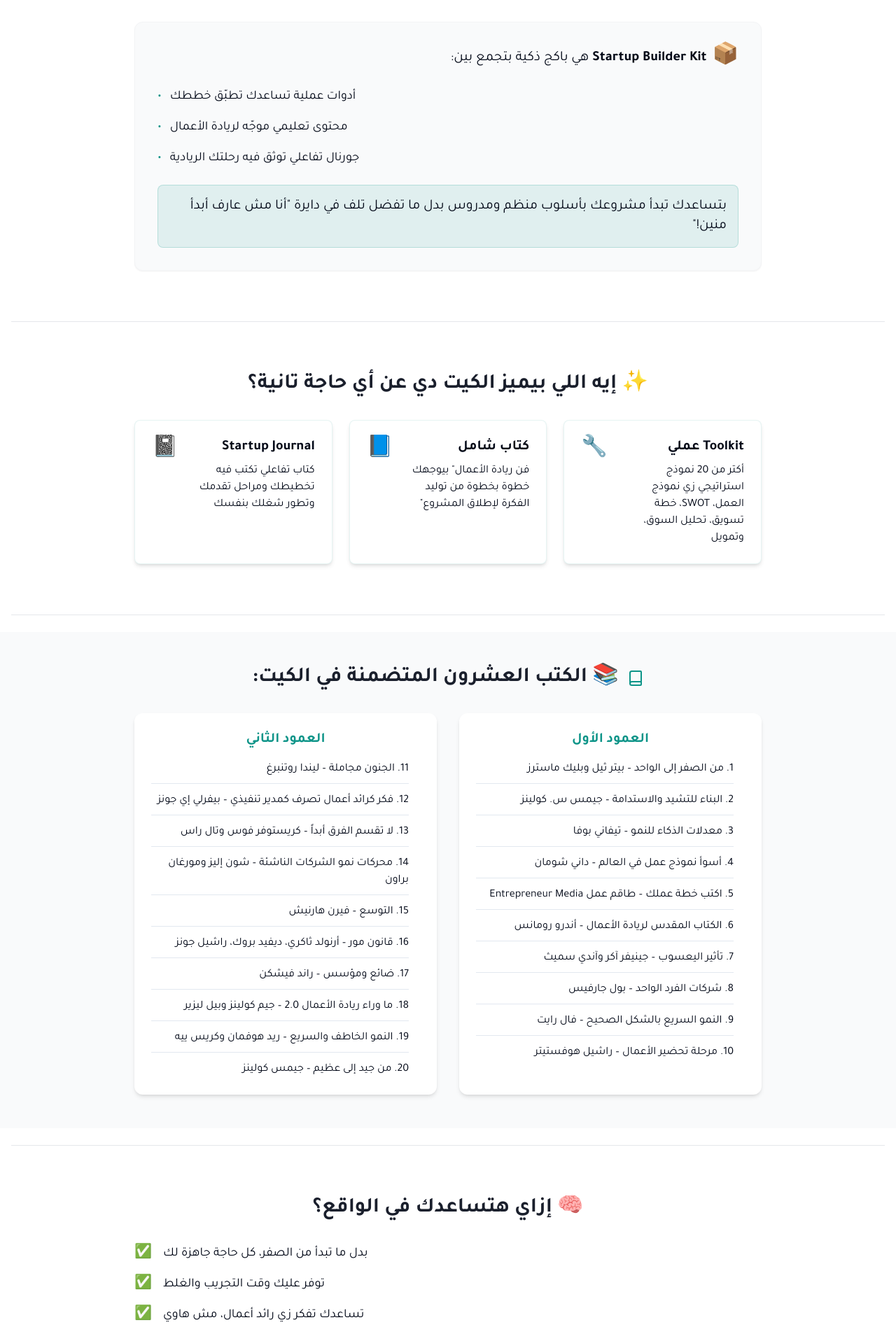
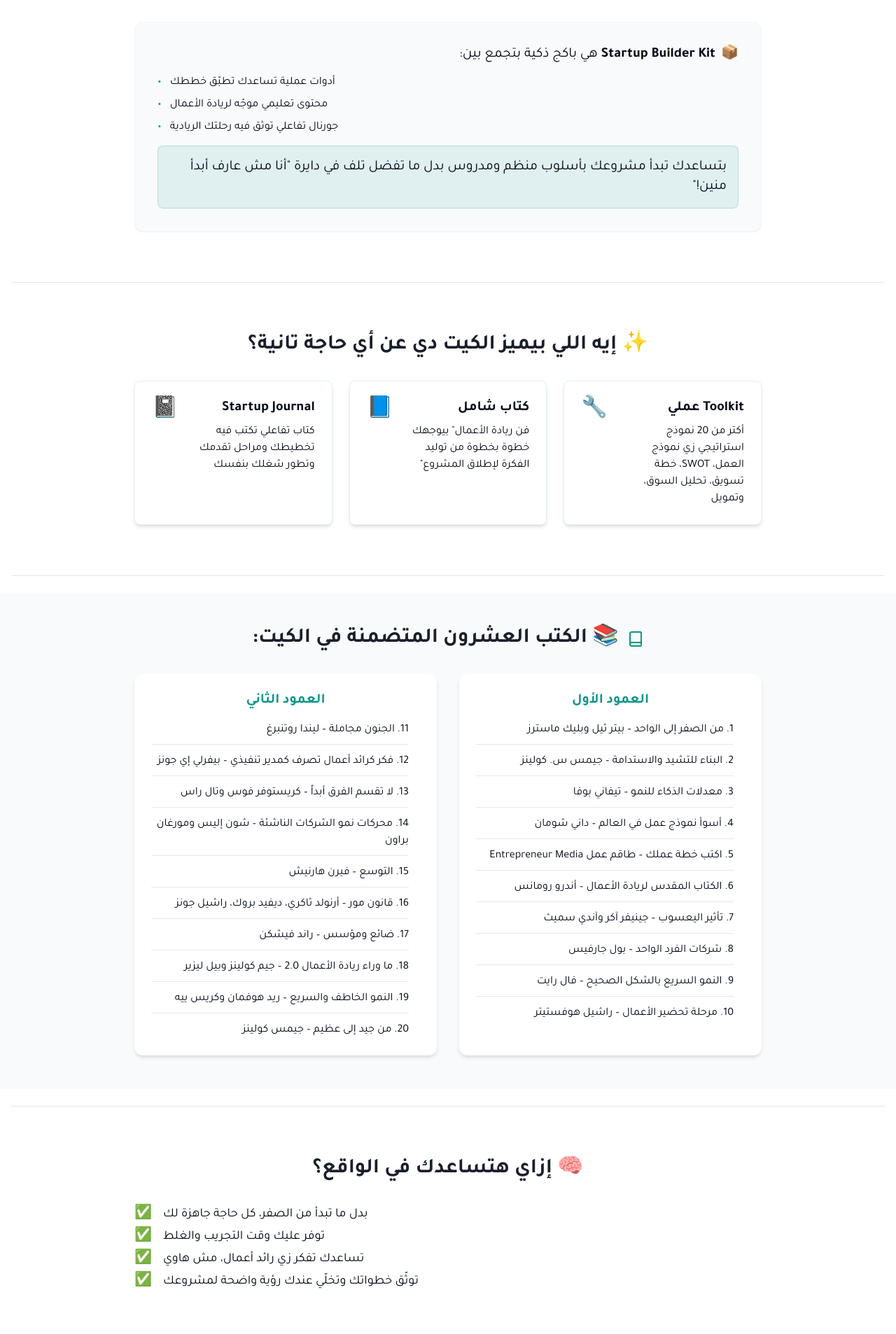
Before and after one commit to growthack88/read-lead-arab-launch, a React (Vite) app: page /startup-kit in a window 1280 px wide. Shown: the part 671-2577 px from the top of the page at 70% size. Built offline with nearby package versions, Linux system fonts and the light colour scheme.

Commit message:
Refactor: Apply RTL and spacing styles
Apply RTL and spacing styles to the product page sections as specified in the prompt, including `dir="rtl"`, `text-right`, `space-y-*`, proper `ul`/`li` usage, and inline emoji placement.

```diff
--- a/src/pages/StartupKit.tsx
+++ b/src/pages/StartupKit.tsx
@@ -73,19 +73,19 @@ const StartupKit = () => {
           <Separator className="bg-gray-200" />
         </div>
 
-        {/* What is this kit section */}
-        <section className="py-12">
+        {/* What is this kit section - UPDATED */}
+        <section className="py-12" dir="rtl">
           <div className="container mx-auto px-4">
             <div className="max-w-4xl mx-auto">
               <h2 className="text-2xl md:text-3xl font-bold mb-8 text-rtl-dark text-center">
                 💼 إيه هي المجموعة دي؟
               </h2>
-              <div className="bg-gray-50 rounded-xl p-8 shadow-sm border border-gray-100">
-                <p className="text-xl mb-6 text-right">
-                  <span className="text-3xl ml-2">📦</span>
+              <div className="bg-gray-50 rounded-xl p-8 shadow-sm border border-gray-100 text-right space-y-3">
+                <p className="text-xl">
+                  <span className="ml-2">📦</span>
                   <strong>Startup Builder Kit</strong> هي باكج ذكية بتجمع بين:
                 </p>
-                <ul className="space-y-4 mb-6 text-lg pr-6 text-right">
+                <ul className="list-none space-y-1 pr-2">
                   <li className="flex items-center justify-end gap-3">
                     <span>أدوات عملية تساعدك تطبّق خططك</span>
                     <span className="text-rtl-teal text-xl">•</span>
@@ -99,7 +99,7 @@ const StartupKit = () => {
                     <span className="text-rtl-teal text-xl">•</span>
                   </li>
                 </ul>
-                <p className="text-xl text-right bg-rtl-teal/10 p-4 rounded-lg border border-rtl-teal/20">
+                <p className="text-xl bg-rtl-teal/10 p-4 rounded-lg border border-rtl-teal/20">
                   بتساعدك تبدأ مشروعك بأسلوب منظم ومدروس بدل ما تفضل تلف في دايرة "أنا مش عارف أبدأ منين!"
                 </p>
               </div>
@@ -196,7 +196,7 @@ const StartupKit = () => {
                     <li className="border-b pb-2">الجنون مجاملة – ليندا روتنبرغ</li>
                     <li className="border-b pb-2">فكر كرائد أعمال تصرف كمدير تنفيذي – بيفرلي إي جونز</li>
                     <li className="border-b pb-2">لا تقسم الفرق أبداً – كريستوفر فوس وتال راس</li>
-                    <li className="border-b pb-2">محركات نمو الشركات الناشئة – شون إليز ومورغان براون</li>
+                    <li className="border-b pb-2">محركات نمو الشركات الناشئة – شون إليس ومورغان براون</li>
                     <li className="border-b pb-2">التوسع – فيرن هارنيش</li>
                     <li className="border-b pb-2">قانون مور – أرنولد ثاكري، ديفيد بروك، راشيل جونز</li>
                     <li className="border-b pb-2">ضائع ومؤسس – راند فيشكن</li>
@@ -215,30 +215,32 @@ const StartupKit = () => {
           <Separator className="bg-gray-200" />
         </div>
 
-        {/* How will it help you section */}
-        <section className="py-12">
+        {/* How will it help you section - UPDATED */}
+        <section className="py-12" dir="rtl">
           <div className="container mx-auto px-4">
             <div className="max-w-4xl mx-auto">
               <h2 className="text-2xl md:text-3xl font-bold mb-8 text-rtl-dark text-center">
                 🧠 إزاي هتساعدك في الواقع؟
               </h2>
-              <div className="space-y-4">
-                <div className="flex items-start gap-4 justify-end">
+              <div className="text-right space-y-2">
+                <ul className="list-none space-y-1 pr-2">
+                  <li className="flex items-start gap-4 justify-end">
                     <p className="text-lg">بدل ما تبدأ من الصفر، كل حاجة جاهزة لك</p>
                     <span className="text-rtl-teal text-xl flex-shrink-0">✅</span>
-                </div>
-                <div className="flex items-start gap-4 justify-end">
+                  </li>
+                  <li className="flex items-start gap-4 justify-end">
                     <p className="text-lg">توفر عليك وقت التجريب والغلط</p>
                     <span className="text-rtl-teal text-xl flex-shrink-0">✅</span>
-                </div>
-                <div className="flex items-start gap-4 justify-end">
+                  </li>
+                  <li className="flex items-start gap-4 justify-end">
                     <p className="text-lg">تساعدك تفكر زي رائد أعمال، مش هاوي</p>
                     <span className="text-rtl-teal text-xl flex-shrink-0">✅</span>
-                </div>
-                <div className="flex items-start gap-4 justify-end">
+                  </li>
+                  <li className="flex items-start gap-4 justify-end">
                     <p className="text-lg">توثّق خطواتك وتخلّي عندك رؤية واضحة لمشروعك</p>
                     <span className="text-rtl-teal text-xl flex-shrink-0">✅</span>
-                </div>
+                  </li>
+                </ul>
               </div>
             </div>
           </div>
@@ -249,15 +251,15 @@ const StartupKit = () => {
           <Separator className="bg-gray-200" />
         </div>
 
-        {/* Who is this for section */}
-        <section className="py-12 bg-gray-50">
+        {/* Who is this for section - UPDATED */}
+        <section className="py-12 bg-gray-50" dir="rtl">
           <div className="container mx-auto px-4">
             <div className="max-w-4xl mx-auto">
               <h2 className="text-2xl md:text-3xl font-bold mb-8 text-rtl-dark text-center">
                 🎯 المجموعة دي مناسبة لمين؟
               </h2>
-              <div className="bg-white rounded-xl p-6 shadow-md">
-                <ul className="space-y-4 text-lg pr-6">
+              <div className="bg-white rounded-xl p-6 shadow-md text-right space-y-2">
+                <ul className="list-disc pr-4 space-y-1">
                   <li className="flex items-center gap-3 justify-end">
                     <span>أي حد عنده فكرة وعايز يبدأ مشروع</span>
                     <ClipboardCheck className="h-5 w-5 text-rtl-teal flex-shrink-0" />
```
Lines whose indentation alone changed are shown as unchanged.
